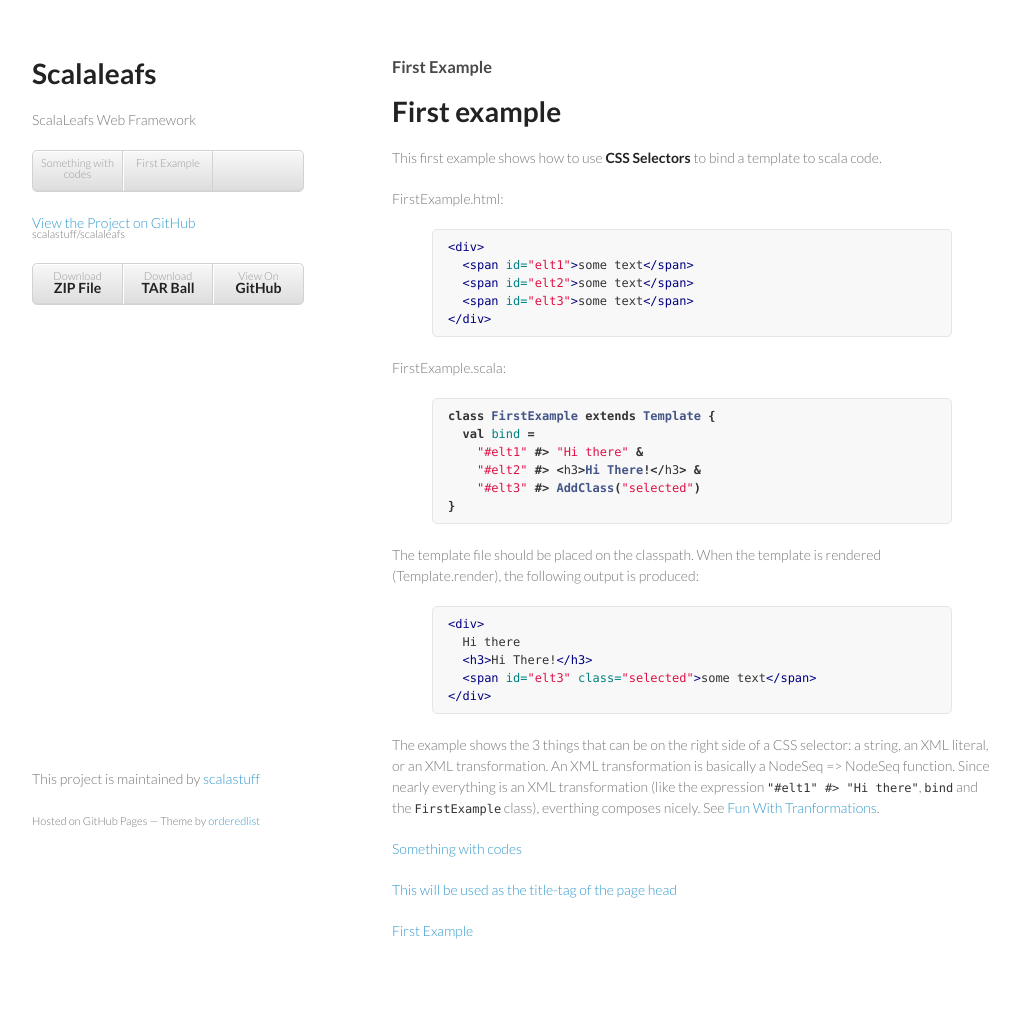
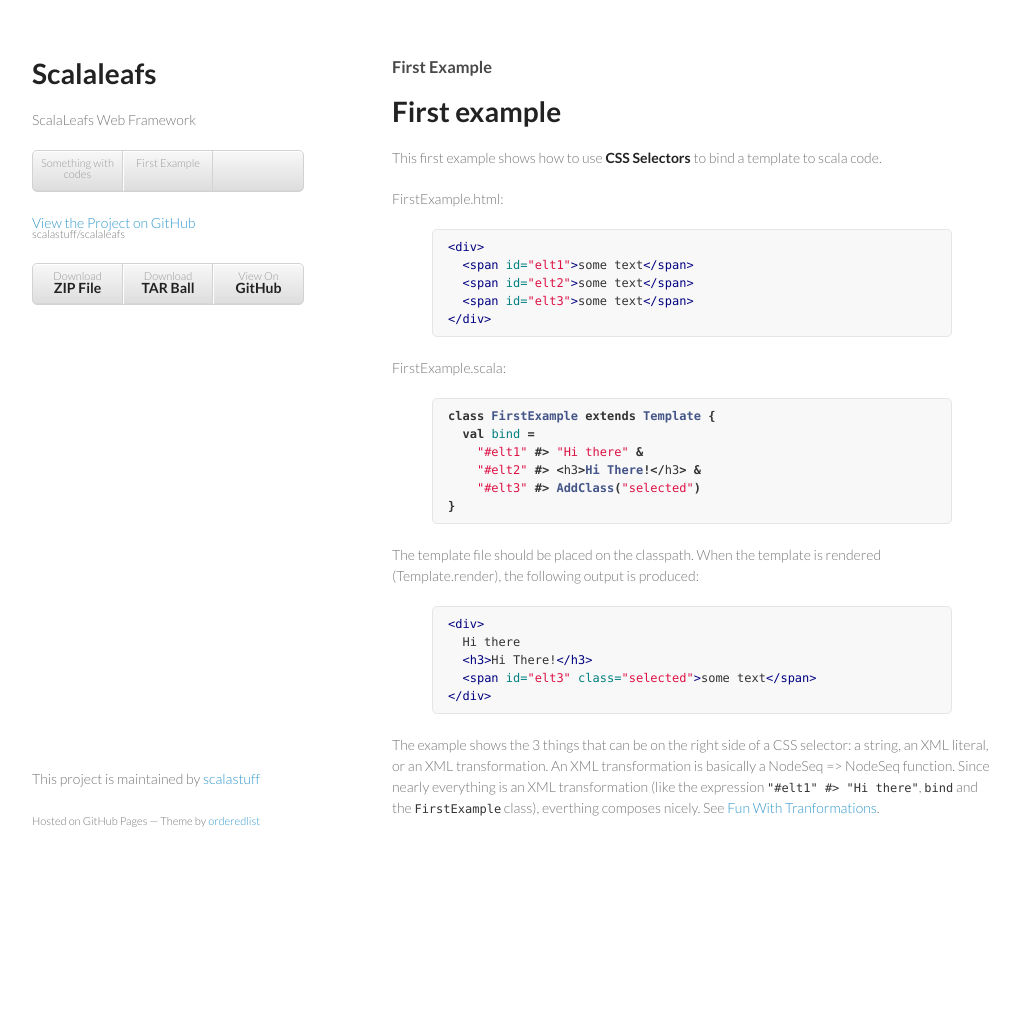
Before and after one commit to scalastuff/scalaleafs, a Jekyll site: the page built from first-steps.md, in a window 1280 px wide. Shown: the whole page, without its empty margins (128-1148 px from the left). Built offline with Jekyll 4.4.1, drawn with Linux system fonts in a browser that asks for light colours; after the commit the page ends 900 px from its top, so only the background shows below that.

Commit message:
Updated first-steps.md

```diff
--- a/first-steps.md
+++ b/first-steps.md
@@ -40,33 +40,3 @@
 {% endhighlight %}
 
 The example shows the 3 things that can be on the right side of a CSS selector: a string, an XML literal, or an XML transformation. An XML transformation is basically a NodeSeq => NodeSeq function. Since nearly everything is an XML transformation (like the expression `"#elt1" #> "Hi there"`, `bind` and the `FirstExample` class), everthing composes nicely. See [Fun With Tranformations](fun-with-transformations.html).
-
-{% for page in site.pages %}
-[{{ page.title }}]({{page.url}})
-{% endfor %}
-
-<div xmlns:xsi="http://www.w3.org/2001/XMLSchema-instance" xsi:schemaLocation="http://www.sitemaps.org/schemas/sitemap/0.9 http://www.sitemaps.org/schemas/sitemap/0.9/sitemap.xsd" xmlns="http://www.sitemaps.org/schemas/sitemap/0.9">
-  {% for post in site.posts %}
-  <url>
-    <loc>{{ site.baseurl }}{{ post.url }}</loc>
-    {% if post.lastmod == null %}
-    <lastmod>{{ post.date | date_to_xmlschema }}</lastmod>
-    {% else %}
-    <lastmod>{{ post.lastmod | date_to_xmlschema }}</lastmod>
-    {% endif %}
-    <changefreq>weekly</changefreq>
-    <priority>1.0</priority>
-  </url>
-  {% endfor %}
-  {% for page in site.pages %}
-  {% if page.sitemap != null and page.sitemap != empty %}
-  {{ site.baseurl }}{{ page.url }} {{ page.title }}
-  <url>
-    <loc>{{ site.baseurl }}{{ page.url }}</loc>
-    <lastmod>{{ page.sitemap.lastmod | date_to_xmlschema }}</lastmod>
-    <changefreq>{{ page.sitemap.changefreq }}</changefreq>
-    <priority>{{ page.sitemap.priority }}</priority>
-  </url>
-  {% endif %}
-  {% endfor %}
-</div>
```
